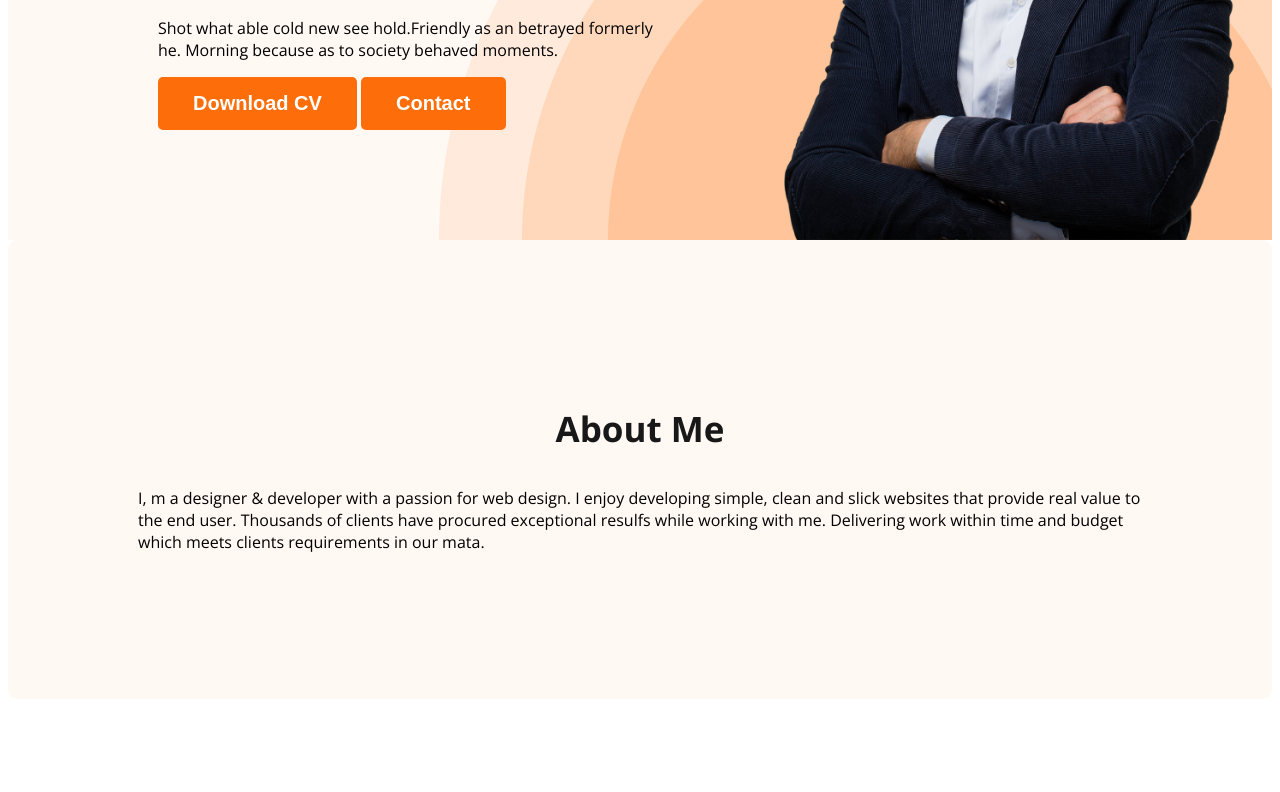
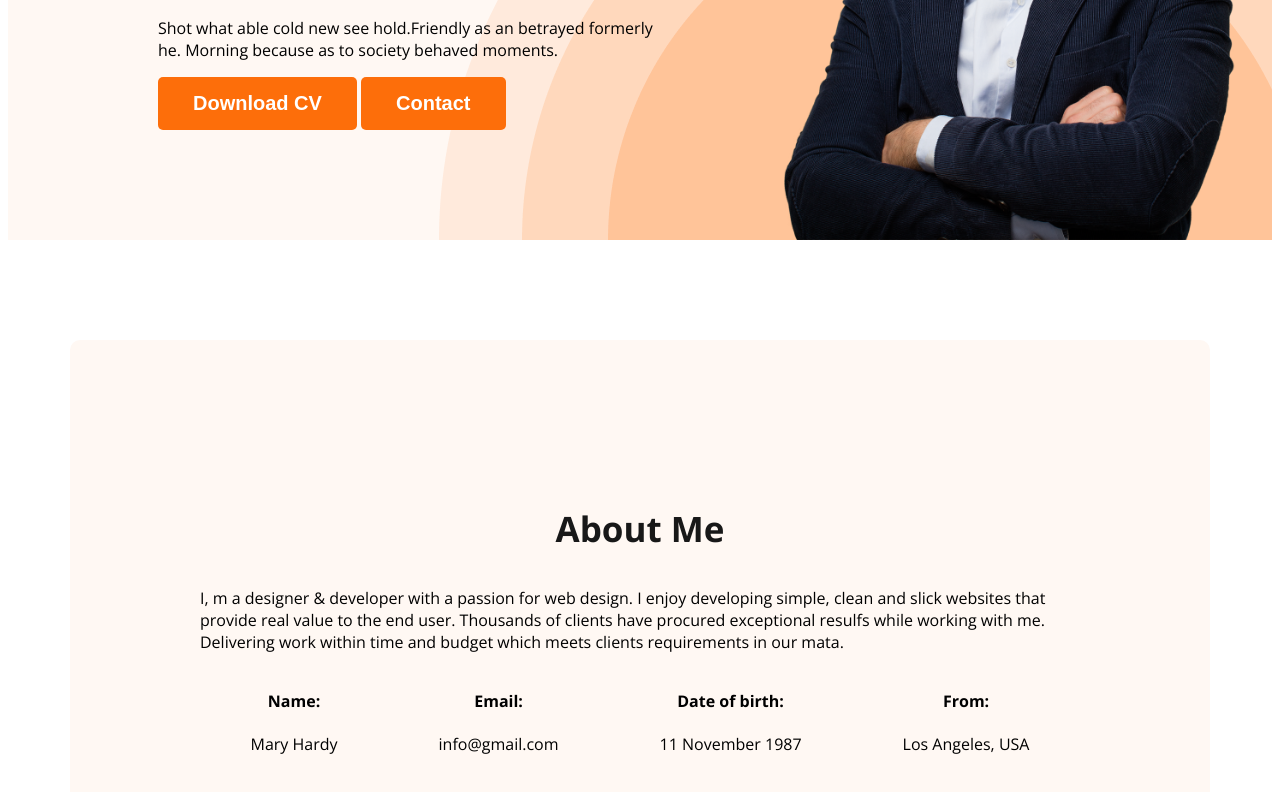
Before and after one commit to piasahmed1/developer-portfolio-1, a plain HTML site: page index.html in a window 1280 px wide. Shown: the part 528-1320 px from the top of the page. Before the commit the page ends 1235 px from the top, so only its background shows below. Drawn offline with nearby package versions, Linux system fonts and the light colour scheme.

Commit message:
added about information

```diff
--- a/index.html
+++ b/index.html
@@ -35,6 +35,24 @@
   <section class="about">
     <h3 class="section-title">About Me</h3>
     <p class="section-description">I, m a designer & developer with a passion for web design. I enjoy developing simple, clean and slick websites that provide real value to the end user. Thousands of clients have procured exceptional resulfs while working with me. Delivering work within time and budget which meets clients requirements in our mata.</p>
+    <div class="about-info-container">
+      <div class="about-info">
+        <h4 class="info-title">Name:</h4>
+        <p class="info-description">Mary Hardy </p>
+      </div>
+      <div class="about-info">
+        <h4 class="info-title">Email:</h4>
+        <p class="info-description">info@gmail.com</p>
+      </div>
+      <div class="about-info">
+        <h4 class="info-title">Date of birth:</h4>
+        <p class="info-description">11 November 1987</p>
+      </div>
+      <div class="about-info">
+        <h4 class="info-title">From:</h4>
+        <p class="info-description">Los Angeles, USA</p>
+      </div>
+    </div>
   </section>
 </section>
  </main>
--- a/styles/portfolio.css
+++ b/styles/portfolio.css
@@ -92,6 +92,10 @@ nav a {
 }
 
 /* main section style  */
+main{
+  max-width: 1140px;
+  margin: 100px auto;
+}
 
 /* about section style */
 .about {
@@ -99,3 +103,11 @@ nav a {
   border-radius: 10px;
   background: #fff8f3;
 }
+
+.about-info-container{
+  display: flex;
+  justify-content: space-around;
+}
+.about-info{
+  text-align: center;
+}
```
